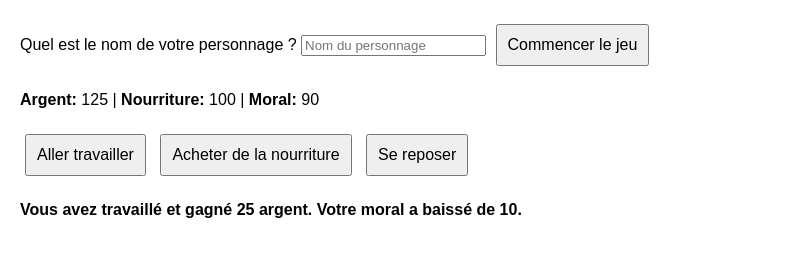
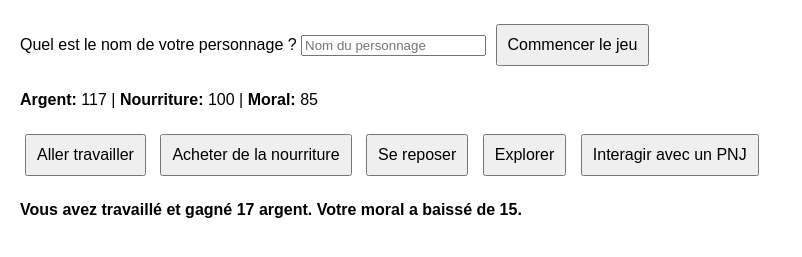
Before and after one commit to tripleRRR33/game, a plain HTML site: page index.html in a window 1280 px wide. Both pictures are taken after a click on the button "Aller travailler". Shown: the part 61-318 px from the top of the page, without its empty margins (0-802 px from the left). Drawn offline with Linux system fonts and the light colour scheme.

Commit message:
Update index.html

```diff
--- a/index.html
+++ b/index.html
@@ -23,6 +23,7 @@
         #result {
             margin-top: 20px;
             font-weight: bold;
+            transition: all 0.3s ease;
         }
     </style>
 </head>
@@ -44,6 +45,8 @@
             <button onclick="travailler()">Aller travailler</button>
             <button onclick="acheterNourriture()">Acheter de la nourriture</button>
             <button onclick="seReposer()">Se reposer</button>
+            <button onclick="explorer()">Explorer</button>
+            <button onclick="interagir()">Interagir avec un PNJ</button>
         </div>
 
         <div id="result"></div>
@@ -56,6 +59,8 @@
             nourriture: 100,
             moral: 100
         };
+
+        let niveau = 1;
 
         function startGame() {
             personnage.nom = document.getElementById('name').value;
@@ -81,10 +86,10 @@
         }
 
         function travailler() {
-            const gain = Math.floor(Math.random() * 30) + 20;
+            const gain = Math.floor(Math.random() * 40) + 10;
             personnage.argent += gain;
-            personnage.moral -= 10;
-            document.getElementById('result').textContent = `Vous avez travaillé et gagné ${gain} argent. Votre moral a baissé de 10.`;
+            personnage.moral -= 15;
+            document.getElementById('result').textContent = `Vous avez travaillé et gagné ${gain} argent. Votre moral a baissé de 15.`;
             afficherStats();
         }
 
@@ -106,6 +111,34 @@
             document.getElementById('result').textContent = "Vous vous êtes reposé. Votre moral a augmenté de 20, mais vous avez consommé 10 de nourriture.";
             afficherStats();
         }
+
+        function explorer() {
+            const evenement = Math.random();
+            if (evenement < 0.5) {
+                const gain = Math.floor(Math.random() * 50) + 10;
+                personnage.argent += gain;
+                document.getElementById('result').textContent = `Vous avez exploré et trouvé ${gain} argent.`;
+            } else {
+                const perte = Math.floor(Math.random() * 30) + 10;
+                personnage.moral -= perte;
+                document.getElementById('result').textContent = `Vous avez exploré mais vous vous êtes blessé. Votre moral a baissé de ${perte}.`;
+            }
+            afficherStats();
+        }
+
+        function interagir() {
+            const gain = Math.floor(Math.random() * 30) + 10;
+            personnage.moral += gain;
+            document.getElementById('result').textContent = `Vous avez interagi avec un PNJ et votre moral a augmenté de ${gain}.`;
+            afficherStats();
+        }
+
+        function passerNiveauSuivant() {
+            niveau++;
+            personnage.argent += 50;
+            personnage.moral += 10;
+            alert(`Félicitations ! Vous avez atteint le niveau ${niveau}`);
+        }
     </script>
 </body>
 </html>
```
